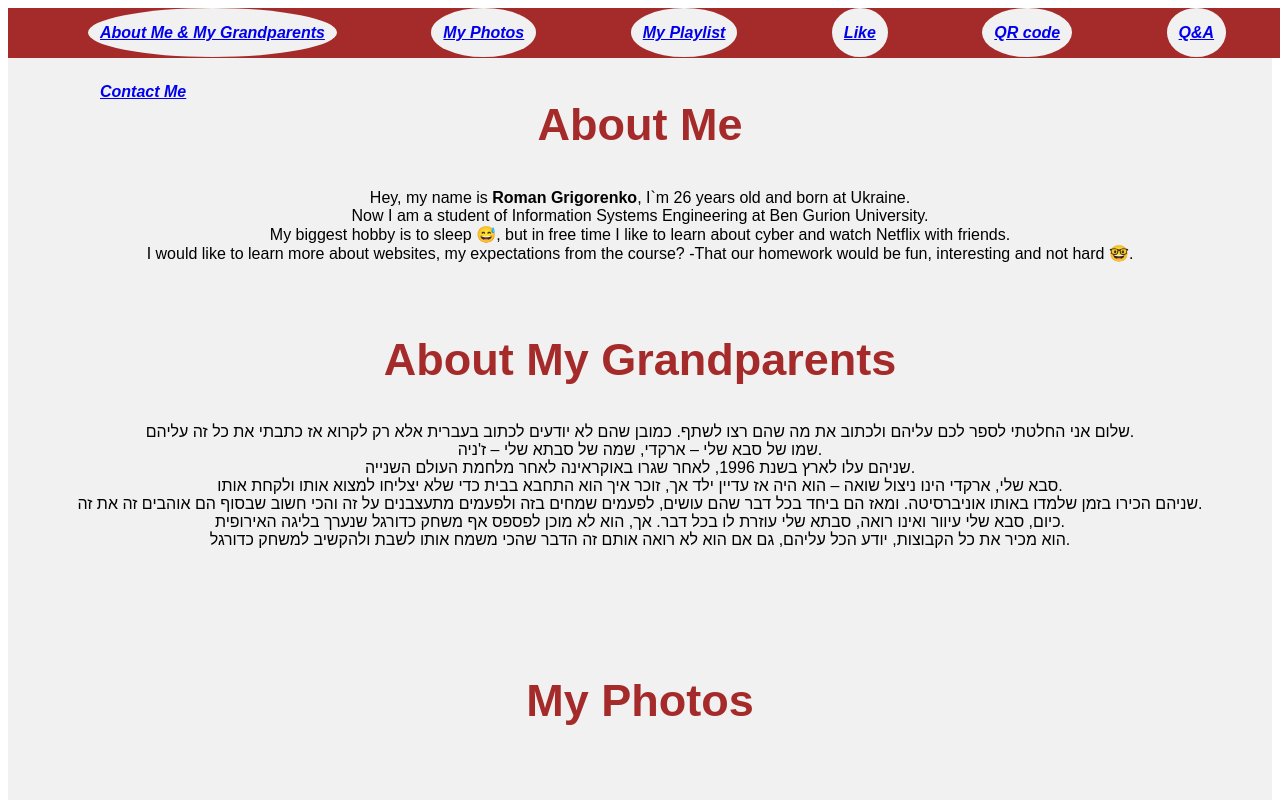
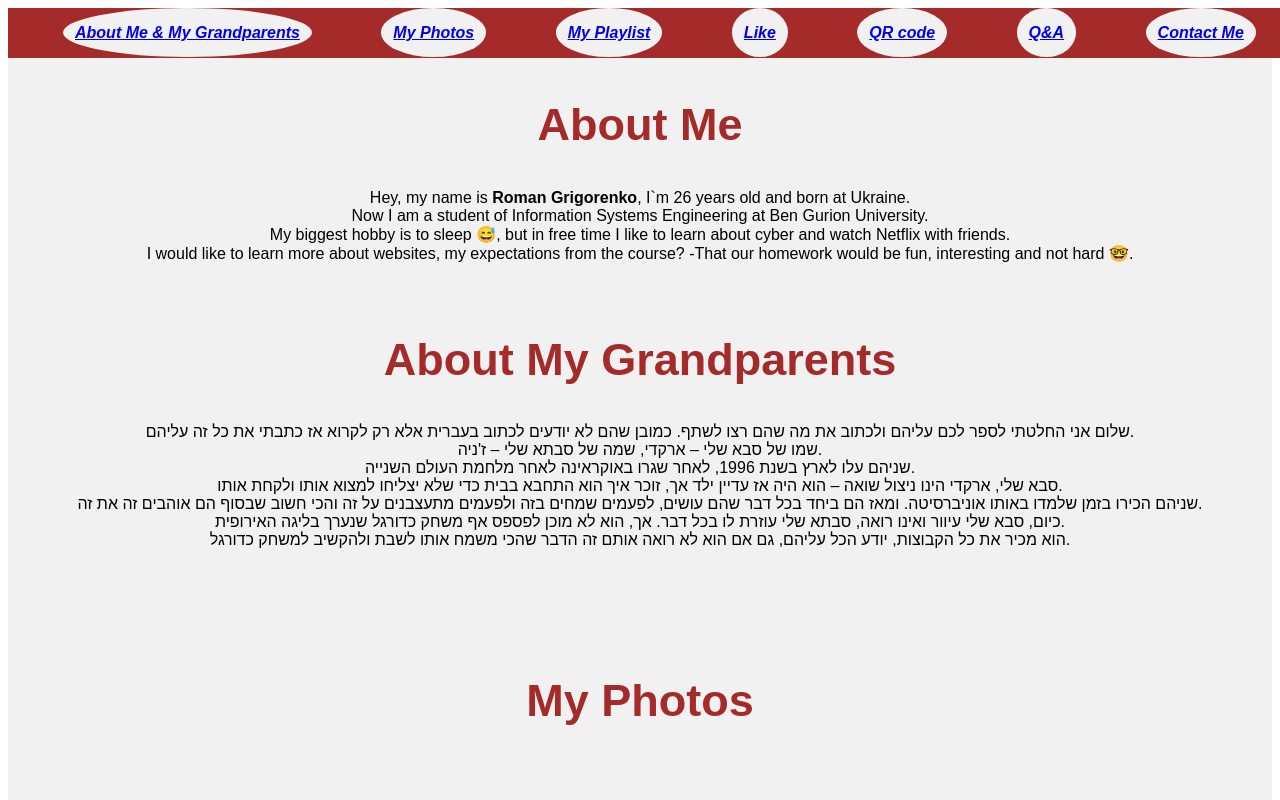
Before and after one commit to grigroman/grigroman.github.io, a plain HTML site: page index.html in a window 1280 px wide. Shown: the top 800 px of the page. Drawn offline with Linux system fonts and the light colour scheme.

Commit message:
My Grandparents1.1

```diff
--- a/style.css
+++ b/style.css
@@ -11,7 +11,7 @@
 
 #menu li{
 	border-radius: 100%;
-	margin: 0 10px 10px 80px;
+	margin: 0 10px 10px 55px;
   background: #F1F1F1;
   display:inline-block;
   line-height:25px;
@@ -20,7 +20,6 @@
 }
 
 section {
-
 	background-color: #F1F1F1;
   text-align: center;
 }
```
